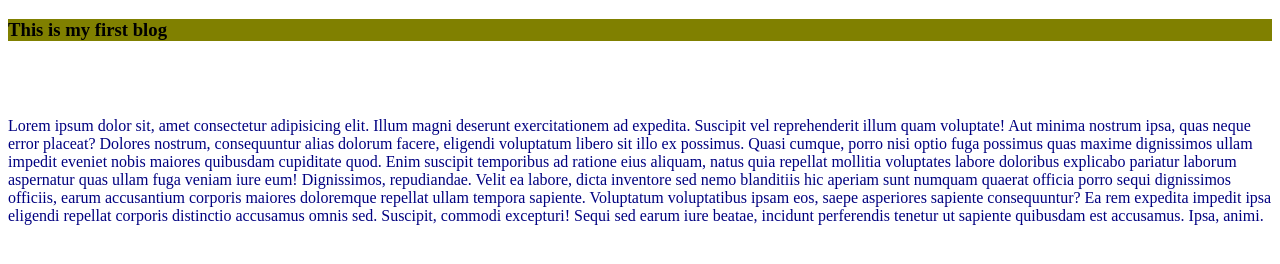
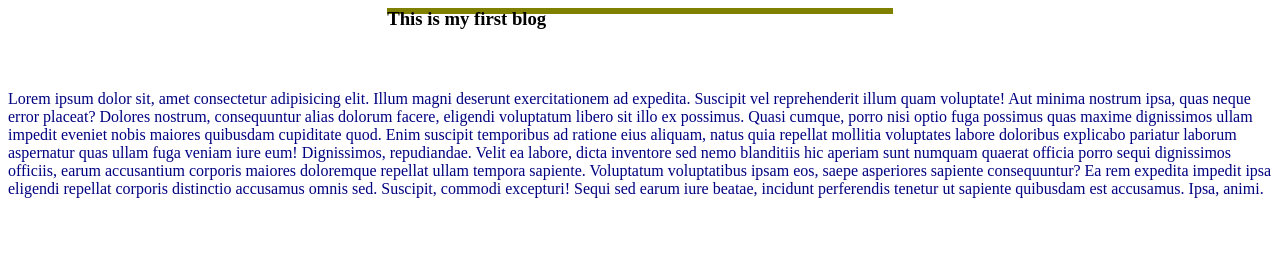
Before and after one commit to ialimul/my-second-repo, a plain HTML site: page index.html in a window 1280 px wide. Drawn offline with Linux system fonts and the light colour scheme.

Commit message:
heading changed

```diff
--- a/style.css
+++ b/style.css
@@ -4,4 +4,7 @@ p{
 }
 h3{
     background-color: olive;
+    margin: auto;
+    height: 6px;
+    width: 40%;
 }
```
